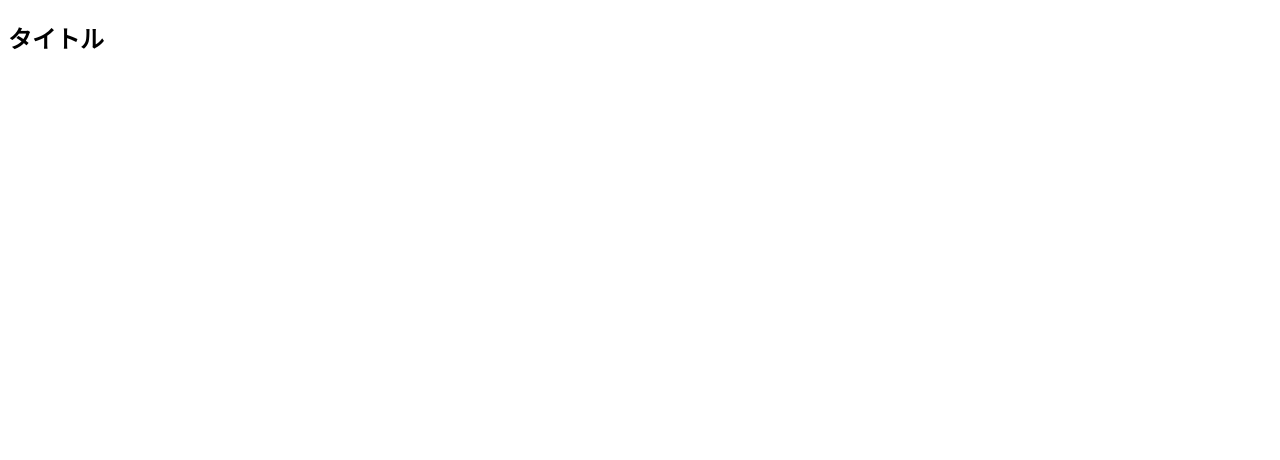
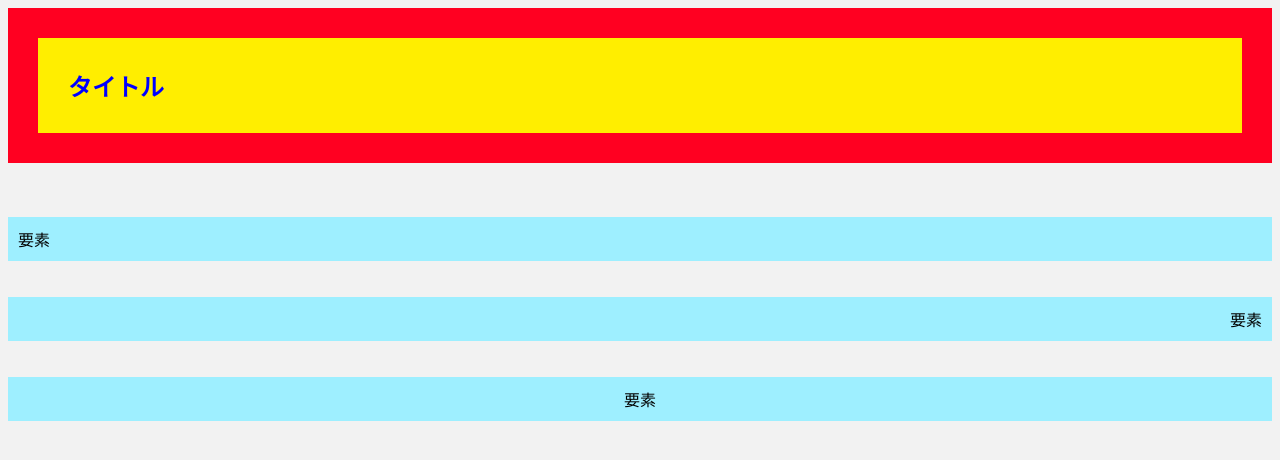
Before and after one commit to hiropon0218/tecpit_html, a plain HTML site: page index.html in a window 1280 px wide. Drawn offline with Linux system fonts and the light colour scheme.

Commit message:
CSSの学習

```diff
--- a/index.html
+++ b/index.html
@@ -7,7 +7,69 @@
   </head>
 
   <body>
-    <h2>タイトル</h2>
+    <div class="test">
+      <h2>タイトル</h2>
+    </div>
+
+    <br>
+    <br>
+    <br>
+
+    <div id="test1" class="parent">
+      <div class="children">要素</div>
+    </div>
+
+    <br>
+    <br>
+
+    <div id="test2" class="parent">
+      <div class="children">要素</div>
+    </div>
+
+    <br>
+    <br>
+
+    <div id="test3" class="parent">
+      <div class="children">要素</div>
+    </div>
+
   </body>
 
 </html>
+
+<style>
+  h2{
+    color:blue;
+    width: 100%;
+    padding: 30px;
+    margin: 30px;
+    background-color: #ffee00;
+  }
+
+  body {
+    background-color: #f2f2f2;
+  }
+
+  .test {
+    display: flex;
+    background-color: #ff0021;
+  }
+
+  .parent {
+  padding: 10px;
+  background-color: #9eefff;
+  display: flex;
+}
+
+#test1 {
+  justify-content: flex-start;
+}
+
+#test2 {
+  justify-content: flex-end;
+}
+
+#test3 {
+  justify-content: center;
+}
+</style>
```
